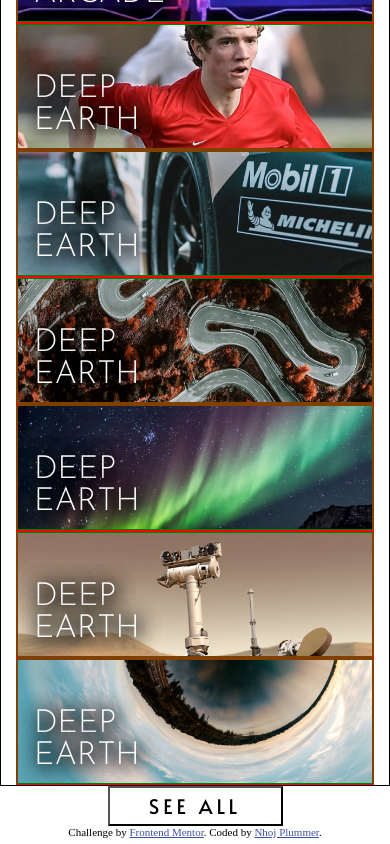
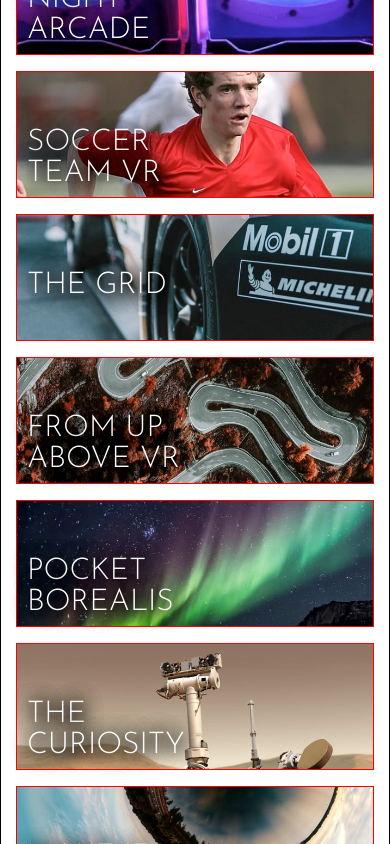
Before and after one commit to Nhoj-Plummer/loopstudio-landing-page, a React (Create React App) app: page / in a window 390 px wide. Shown: the part 1580-2424 px from the top of the page. Built offline with nearby package versions, Linux system fonts and the light colour scheme.

Commit message:
Mobile view of section2 done moving to desktop view next

```diff
--- a/src/components/Creation/Creation.css
+++ b/src/components/Creation/Creation.css
@@ -3,38 +3,34 @@
 }
 
 .creation-card-overlay {
-  text-shadow: 2px 2px 19px #000000, 2px 2px 19px #000000, 2px 2px 19px #000000, 2px 2px 19px #000000;
 }
 
 .creation-image {
   background-repeat: no-repeat;
-  background-size: 100%;
-  border: 1px solid green;
+
+  padding-left: 10px;
+  padding-top: 55px;
 }
 
 .creation-text {
   font-family: var(--font-family-2);
   font-weight: 300;
   color: var(--color-white);
-  margin-top: 3rem;
-  margin-left: 1rem;
   width: 50%;
+  font-size: 15px;
+  text-shadow: 2px 2px 19px #000000, 2px 2px 19px #000000, 2px 2px 19px #000000, 2px 2px 19px #000000;
 }
 
 /* Conditional Section */
 /* Mobile Rules */
 @media screen and (max-width: 540px) {
   .creation-container {
-
+    margin-top: 1rem;
   }
 
-  .creation-image{
+  .creation-image {
+    background-size: 100%;
     height: 125px;
-  }
-
-  .creation-text {
-
-
   }
 }
 
--- a/src/components/Creation/Creation.js
+++ b/src/components/Creation/Creation.js
@@ -1,12 +1,12 @@
 import React from "react"
 import "./Creation.css"
 
-const Creation = ({imageStyle, text}) => {
+const Creation = ({imageStyle, text, textStyle}) => {
   return (
     <div className="creation-container">
       <div className="creation-image" style={imageStyle}>
         <div className="creation-card-overlay">
-          <div className="creation-text">
+          <div className="creation-text" style={textStyle}>
             <h1>{text}</h1>
           </div>
         </div>
--- a/src/containers/Section2/Section2.css
+++ b/src/containers/Section2/Section2.css
@@ -5,13 +5,11 @@
   display: flex;
   align-items: center;
   justify-content: space-between;
-
 }
 
 .section2-container h1 {
   font-family: var(--font-family-2);
   font-weight: 300;
-
 }
 
 .section2-container h2 {
@@ -23,8 +21,7 @@
   width: 175px;
   height: 40px;
   background: var(--color-white);
-  letter-spacing: .25rem;
-
+  letter-spacing: 0.25rem;
 }
 
 .section2-container-button {
@@ -34,15 +31,11 @@
 /* Conditional Section */
 /* Mobile Rules */
 @media screen and (max-width: 540px) {
-  .section2-container {
-
-  }
-
   .section2-container h1 {
     margin: auto;
   }
 
-  .section2-container-creations{
+  .section2-container-creations {
     border: 1px solid;
     margin-top: 1rem;
     padding: 0px 15px 0px 15px;
@@ -54,7 +47,7 @@
   }
 
   .section2-container-button {
-    margin: auto;
+    margin: 1rem auto;
   }
 }
 
--- a/src/containers/Section2/Section2.js
+++ b/src/containers/Section2/Section2.js
@@ -39,6 +39,10 @@ const Section2 = () => {
   const graphicStyle7 = {backgroundImage: width > 540 ? `url(${DesktopRover})` : `url(${MobileRover})`}
   const graphicStyle8 = {backgroundImage: width > 540 ? `url(${DesktopFishEye})` : `url(${MobileFishEye})`}
 
+
+  // Specific Component Styling
+  const textStyle1Car = {width: "41%"}
+
   return (
     <div className="section2-container">
       <div className="section2-container_text">
@@ -52,13 +56,12 @@ const Section2 = () => {
       <div className="section2-container-creations">
         <Creation imageStyle={graphicStyle1} text={"DEEP EARTH"} />
         <Creation imageStyle={graphicStyle2} text={"NIGHT ARCADE"} />
-        <Creation imageStyle={graphicStyle3} text={"DEEP EARTH"} />
-        <Creation imageStyle={graphicStyle4} text={"DEEP EARTH"} />
-        <Creation imageStyle={graphicStyle5} text={"DEEP EARTH"} />
-        <Creation imageStyle={graphicStyle6} text={"DEEP EARTH"} />
-        <Creation imageStyle={graphicStyle7} text={"DEEP EARTH"} />
-        <Creation imageStyle={graphicStyle8} text={"DEEP EARTH"} />
-
+        <Creation imageStyle={graphicStyle3} text={"SOCCER TEAM VR"} />
+        <Creation imageStyle={graphicStyle4} text={`THE GRID`} textStyle={textStyle1Car} />
+        <Creation imageStyle={graphicStyle5} text={"FROM UP ABOVE VR"} />
+        <Creation imageStyle={graphicStyle6} text={"POCKET BOREALIS"} />
+        <Creation imageStyle={graphicStyle7} text={"THE CURIOSITY"} />
+        <Creation imageStyle={graphicStyle8} text={"MAKE IT FISHEYE"} />
       </div>
 
       <div className="section2-container-button mobile">
```
